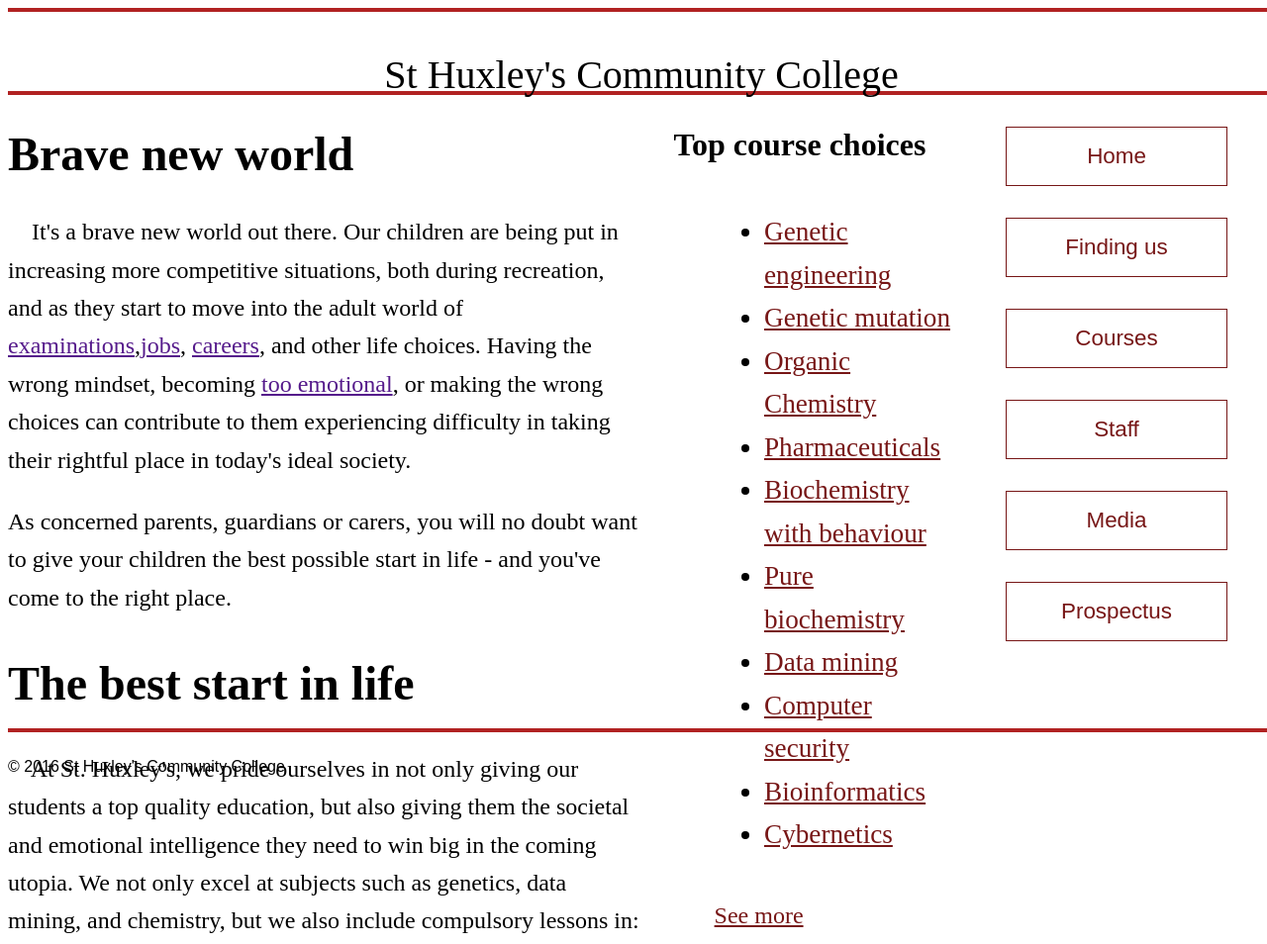
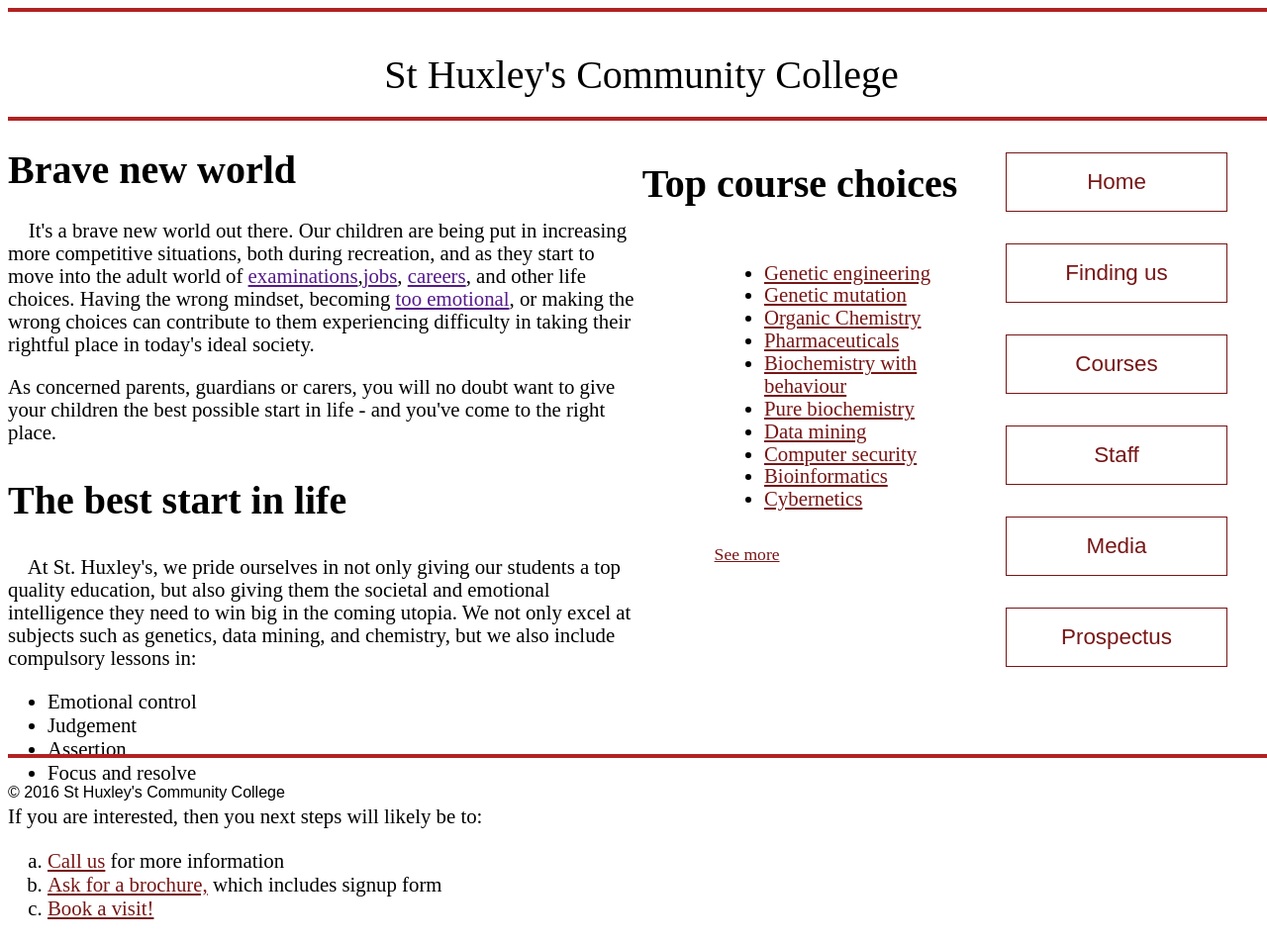
Before and after one commit to devdmitchell/HTML_Final, a plain HTML site: page index.html in a window 1280 px wide. Shown: the top 954 px of the page at 99% size. After the commit the page ends 930 px from the top, so only its background shows below. Drawn offline with Linux system fonts and the light colour scheme.

Commit message:
fixed font sizing issue

```diff
--- a/style.css
+++ b/style.css
@@ -8,56 +8,61 @@
 .header {
     border-bottom: 4px solid rgb(177, 34, 34);
     border-top: 4px solid rgb(177, 34, 34);
+    padding-bottom: 2%;
     height: 10%;
     width: 100vw;
     flex-direction: row;
+}
 
-
-}
 .headline {
     text-align: center;
     font-size: 2.5rem;
+
+    @font-face {
+        font-family: sans-serif;
+        src: url(https://www.font-collector.com/font.php?id=530&idCategory=9&idSubcategory=7);
+    }
+}
+
+.body {
+    /* border: 2px solid rgb(107, 197, 107);  */
+    height: 80%;
+    display: flex;
+}
+
+.left {
+    /* border: 2px solid pink;  */
+    height: 80%;
+    width: 50%;
+}
+
+.subheadline {
     @font-face {
         font-family: sans-serif;
         src: url(https://www.font-collector.com/font.php?id=530&idCategory=9&idSubcategory=7);
     }
 
-}
-.body {
-     /* border: 2px solid rgb(107, 197, 107);  */
-    height: 80%;
-    display: flex;
-}
-.left {
-    /* border: 2px solid pink;  */
-    height: 80%;
-    width: 50%;
-
-}
-.subheadline {
-    @font-face {
-        font-family: sans-serif;
-        src: url(https://www.font-collector.com/font.php?id=530&idCategory=9&idSubcategory=7);
-    }
-    font-size: 3rem;
+    font-size: 2.5rem;
 }
 
 .text {
-    font-size: 1.5rem;
+    font-size: 1.3rem;
     text-align: left;
+
     @font-face {
         font-family: serif;
         src: url(https://www.font-collector.com/font.php?id=435&idCategory=9&idSubcategory=6);
     }
-    line-height: 1.6;
+    line-height: 1.1;
 }
 
 .a {
-    font-size: 1.5rem;
+    font-size: 1.3rem;
 }
+
 .b {
     list-style-type: lower-alpha;
-    font-size: 1.5rem;
+    font-size: 1.3rem;
     color: rgb(119, 22, 22);
 }
 
@@ -68,22 +73,24 @@
     display: flex;
     flex-direction: column;
 }
+
 .sub {
     text-align: center;
-    font-size: 2rem;
+    font-size: 2.5rem;
     color: black;
 
 }
+
 .course {
-    margin-left: 30%;;
-    font-size: 1.7rem;
-    line-height: 1.6;
+    margin-left: 30%;
+    ;
+    font-size: 1.3rem;
+    line-height: 1.1;
     color: black;
 }
 
-.see{
-    font-size: 1.5rem;
-    line-height: 1.6;
+.see {
+    font-size: 1.1rem;
     margin-left: 23%;
 }
 
@@ -102,10 +109,11 @@ color: rgb(119, 22, 22);
     display: flex;
     flex-direction: column;
 }
+
 .button {
     color: rgb(119, 22, 22);
     background-color: white;
-    border: 1px  solid rgb(119, 22, 22);
+    border: 1px solid rgb(119, 22, 22);
     padding: 5%;
     padding-left: 10%;
     padding-right: 10%;
@@ -115,10 +123,12 @@ color: rgb(119, 22, 22);
     font-family: sans-serif;
     font-size: 1.4rem;
 }
+
 .footer {
     border-top: 4px solid rgb(177, 34, 34);
     height: 5%;
 }
+
 .foot {
     display: flex;
     justify-content: flex-start;
```
Lines whose indentation alone changed are shown as unchanged.
